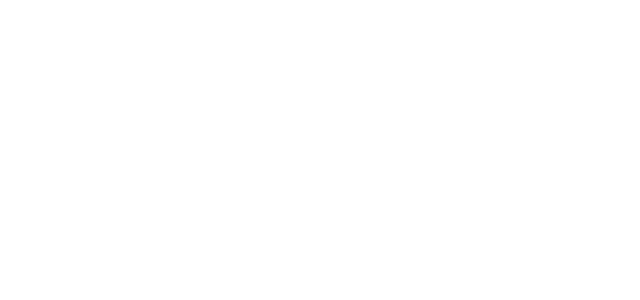
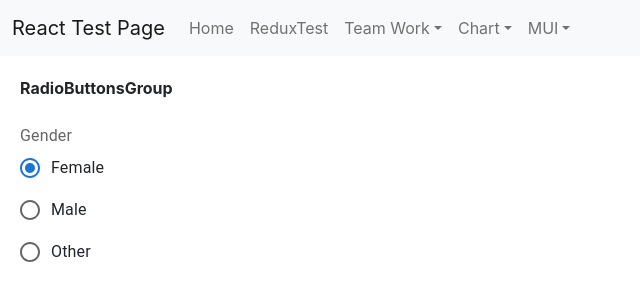
Before and after one commit to jinseok1306/React-Test, a React (Create React App) app in the folder ReactProject/client_app/: page /MUI/RadioPage in a window 1280 px wide. Before the commit this address had no page. Shown: the top 300 px of the page, without its empty margins (0-640 px from the left). Built offline with nearby package versions, Linux system fonts and the light colour scheme.

Commit message:
MUI RadioButtonsGroup 테스트 완료

```diff
--- a/ReactProject/client_app/src/App.tsx
+++ b/ReactProject/client_app/src/App.tsx
@@ -25,6 +25,7 @@ function App() {
                   <Route path="/MUI/InputPage" element={<Page.InputPage />} />
                   <Route path="/MUI/ButtonPage" element={<Page.ButtonPage />} />
                   <Route path="/MUI/CheckboxPage" element={<Page.CheckboxPage />} />
+                  <Route path="/MUI/RadioPage" element={<Page.RadioPage />} />
                   </Routes>
           </Provider>
     </div>
--- a/ReactProject/client_app/src/components/Menu.tsx
+++ b/ReactProject/client_app/src/components/Menu.tsx
@@ -32,6 +32,7 @@ const Menu = () => {
                                 <NavDropdown.Item><Link to="/MUI/InputPage" style={{ color: 'rgba(0, 0, 0, 0.55)', textDecoration: 'none' }}>Input Page</Link></NavDropdown.Item>
                                 <NavDropdown.Item><Link to="/MUI/ButtonPage" style={{ color: 'rgba(0, 0, 0, 0.55)', textDecoration: 'none' }}>Button Page</Link></NavDropdown.Item>
                                 <NavDropdown.Item><Link to="/MUI/CheckboxPage" style={{ color: 'rgba(0, 0, 0, 0.55)', textDecoration: 'none' }}>Checkbox Page</Link></NavDropdown.Item>
+                                <NavDropdown.Item><Link to="/MUI/RadioPage" style={{ color: 'rgba(0, 0, 0, 0.55)', textDecoration: 'none' }}>RadioPage</Link></NavDropdown.Item>
                             </NavDropdown>
                         </Nav>
                     </Navbar.Collapse>
--- /dev/null
+++ b/ReactProject/client_app/src/components/Radio/RadioButtonsGroup.tsx
@@ -0,0 +1,23 @@
+import * as React from 'react';
+import Radio from '@mui/material/Radio';
+import RadioGroup from '@mui/material/RadioGroup';
+import FormControlLabel from '@mui/material/FormControlLabel';
+import FormControl from '@mui/material/FormControl';
+import FormLabel from '@mui/material/FormLabel';
+
+export default function RadioButtonsGroup() {
+    return (
+        <FormControl>
+            <FormLabel id="demo-radio-buttons-group-label">Gender</FormLabel>
+            <RadioGroup
+                aria-labelledby="demo-radio-buttons-group-label"
+                defaultValue="female"
+                name="radio-buttons-group"
+            >
+                <FormControlLabel value="female" control={<Radio />} label="Female" />
+                <FormControlLabel value="male" control={<Radio />} label="Male" />
+                <FormControlLabel value="other" control={<Radio />} label="Other" />
+            </RadioGroup>
+        </FormControl>
+    );
+}
--- /dev/null
+++ b/ReactProject/client_app/src/pages/MUI/RadioPage.tsx
@@ -0,0 +1,22 @@
+import React, { useCallback, useState } from "react";
+import Menu from '../../components/Menu';
+import Grid from '@mui/material/Grid';
+import RadioButtonsGroup from '../../components/Radio/RadioButtonsGroup';
+
+const RadioPage = () => {
+    return (
+        <div>
+            <Menu />
+            <div style={{ margin: 20 }}>
+                <Grid container rowSpacing={1} columnSpacing={{ xs: 1, sm: 2, md: 3 }}>
+                    <Grid item xs={3}>
+                        <b>RadioButtonsGroup</b><div>&nbsp;</div>
+                        <RadioButtonsGroup />
+                    </Grid>
+                </Grid>
+            </div>
+        </div>
+    );
+};
+
+export default RadioPage;
--- a/ReactProject/client_app/src/pages/index.tsx
+++ b/ReactProject/client_app/src/pages/index.tsx
@@ -13,3 +13,4 @@ export { default as SimpleRadarChart } from './Chart/SimpleRadarChart';
 export { default as InputPage } from './MUI/InputPage';
 export { default as ButtonPage } from './MUI/ButtonPage';
 export { default as CheckboxPage } from './MUI/CheckboxPage';
+export { default as RadioPage } from './MUI/RadioPage';
```
Also changed, not shown: 1 other file (tests, documents, lock files or other folders).
